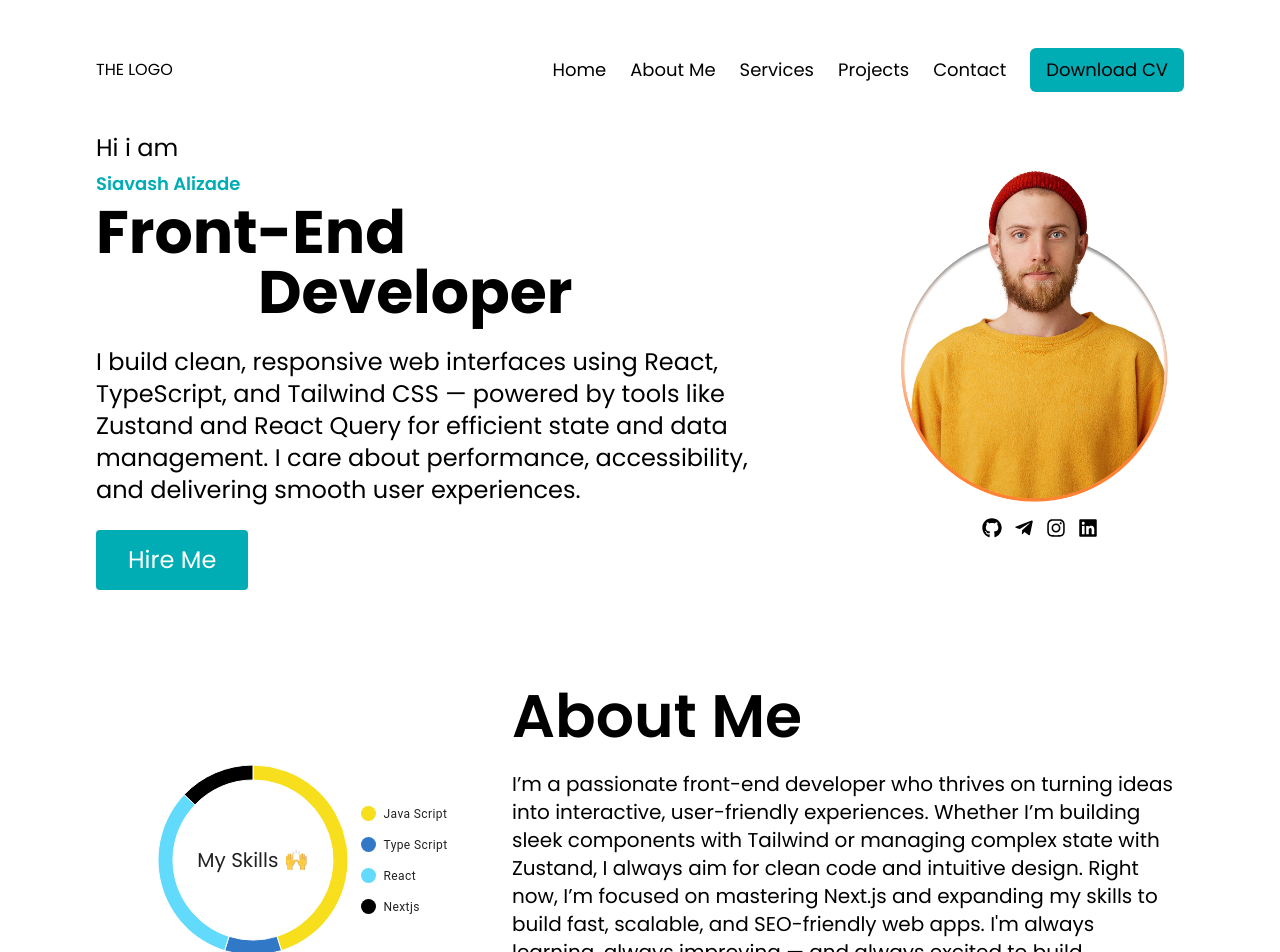
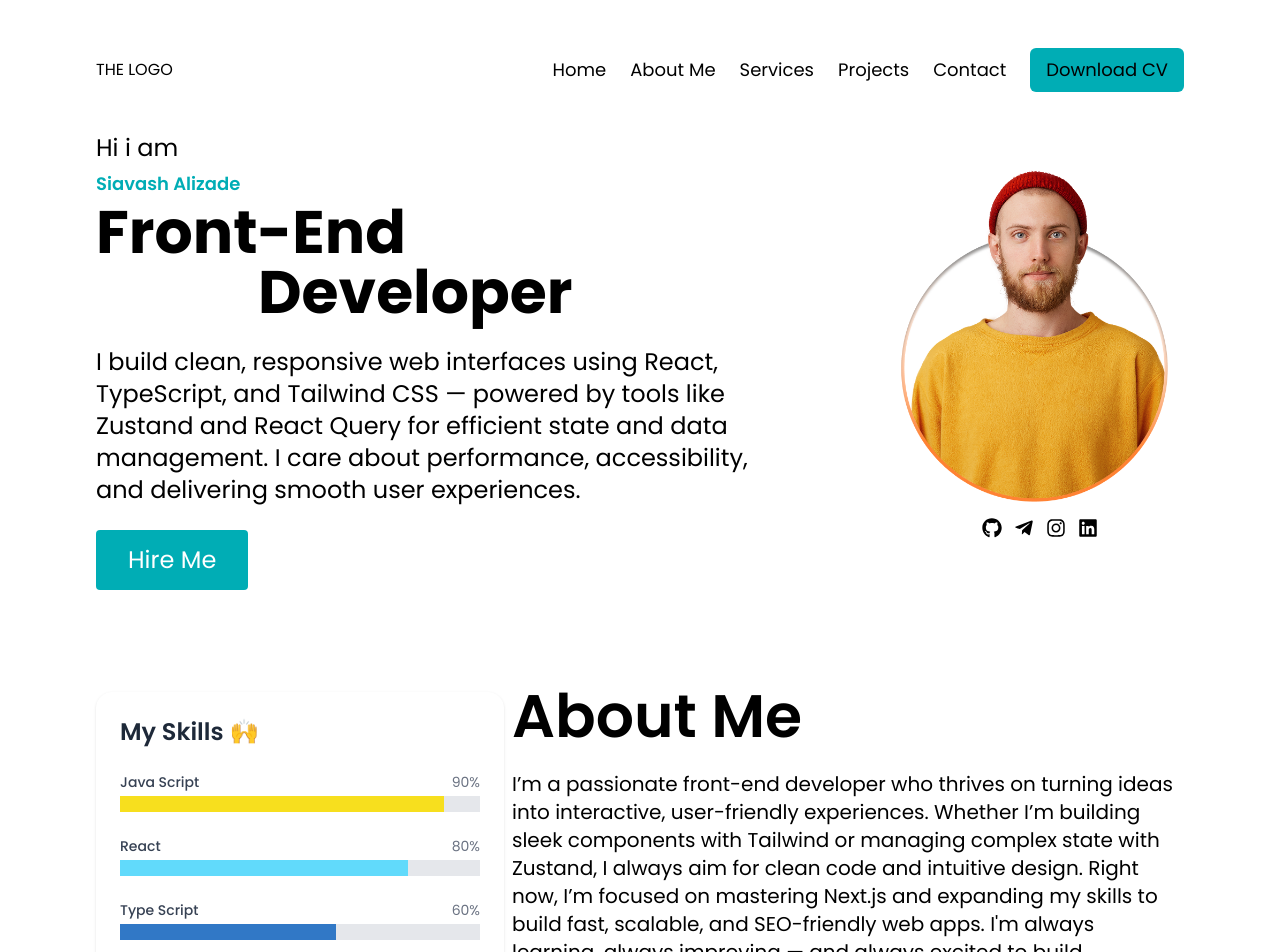
Before and after one commit to siaAlizade/portfolio, a React (Vite) app: page / in a window 1280 px wide. Shown: the top 952 px of the page. Built offline with nearby package versions, Linux system fonts and the light colour scheme.

Commit message:
"reworked the skills chart"

```diff
--- a/src/components/sections/About.jsx
+++ b/src/components/sections/About.jsx
@@ -1,15 +1,16 @@
 // import Profile from "../common/Profile";
 
 import PieChartWithCenterLabel from "../ui/PieChartWithCenterLabel";
+import Skills from "../ui/Skills";
 
 function About() {
   return (
-    <div className="flex flex-col items-center sm:flex-row-reverse sm:justify-between sm:w-full">
-      <div className="mb-6">
+    <div className="flex flex-col items-center sm:gap-6  lg:gap-6 xl:gap-2 sm:flex-row-reverse sm:justify-between sm:w-full">
+      <div className="mb-6 sm:max-w-sm md:max-w-xs lg:max-w-md xl:max-w-2xl">
         <h3 className="text-2xl sm:text-3xl md:text-4xl lg:text-5xl xl:text-6xl font-semibold mb-2 sm:mb-3 md:mb-4 lg:mb-5 xl:mb-6">
           About Me
         </h3>
-        <p className="text-sm md:text-md lg:text-xl mb-4 sm:max-w-sm md:max-w-md lg:max-w-lg xl:max-w-2xl">
+        <p className="text-sm md:text-md lg:text-xl mb-4 ">
           I’m a passionate front-end developer who thrives on turning ideas into
           interactive, user-friendly experiences. Whether I’m building sleek
           components with Tailwind or managing complex state with Zustand, I
@@ -19,7 +20,8 @@ function About() {
           always excited to build something meaningful!
         </p>
       </div>
-      <PieChartWithCenterLabel />
+      <Skills />
+      {/* <PieChartWithCenterLabel /> */}
     </div>
   );
 }
--- a/src/components/ui/PieChartWithCenterLabel.jsx
+++ b/src/components/ui/PieChartWithCenterLabel.jsx
@@ -1,3 +1,4 @@
+// old Skills chart
 import * as React from "react";
 import { FaGithub } from "react-icons/fa";
 
--- /dev/null
+++ b/src/components/ui/Skills.jsx
@@ -0,0 +1,32 @@
+import React from "react";
+
+const skills = [
+  { name: "Java Script", level: 90, colorClass: "bg-[#F7DF1E]" },
+  { name: "React", level: 80, colorClass: "bg-[#61DAFB]" },
+  { name: "Type Script", level: 60, colorClass: "bg-[#3178C6]" },
+  { name: "Next.js", level: 50, colorClass: "bg-[#000000]" },
+];
+
+export default function Skills() {
+  return (
+    <div className="w-full max-w-md bg-white rounded-2xl p-6 shadow space-y-6">
+      <h2 className="text-2xl font-semibold text-gray-800">My Skills 🙌</h2>
+      {skills.map((skill) => (
+        <div key={skill.name}>
+          <div className="flex justify-between mb-1">
+            <span className="text-sm font-medium text-gray-700">
+              {skill.name}
+            </span>
+            <span className="text-sm text-gray-500">{skill.level}%</span>
+          </div>
+          <div className="w-full bg-gray-200  h-4">
+            <div
+              className={`${skill.colorClass} h-4  transition-all duration-700 ease-out`}
+              style={{ width: `${skill.level}%` }}
+            ></div>
+          </div>
+        </div>
+      ))}
+    </div>
+  );
+}
```
